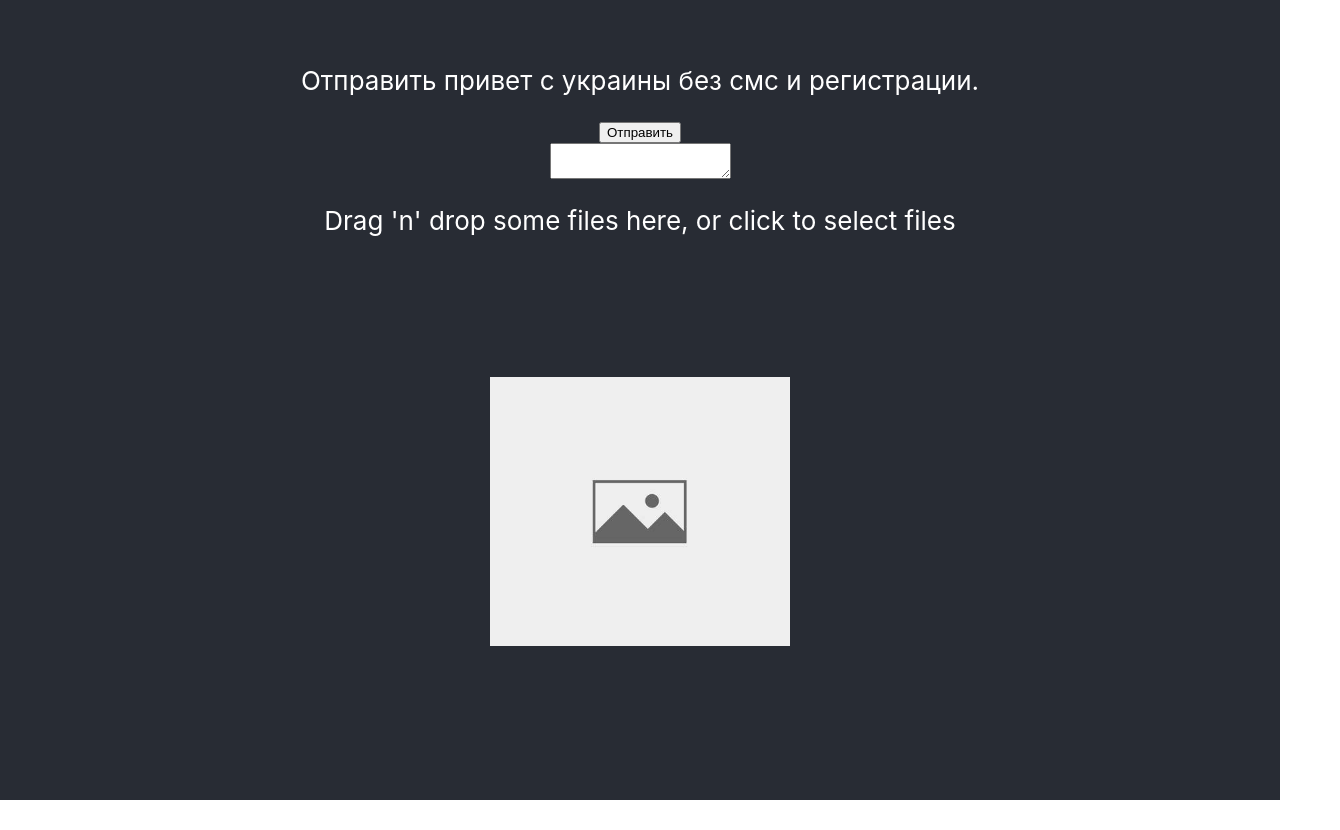
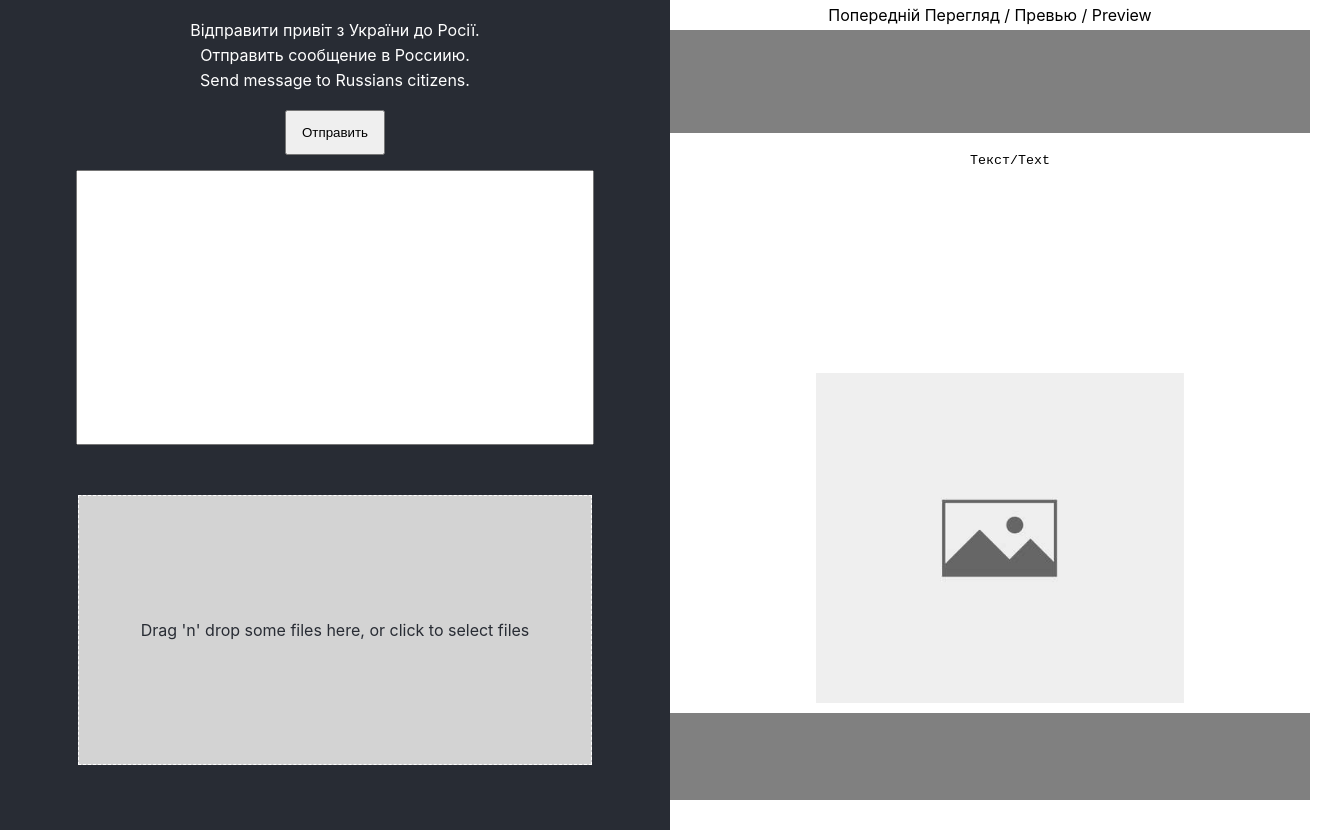
Before and after one commit to Legionses/hi-rus, a React (Create React App) app in the folder front/: page / in a window 1280 px wide. Shown: the whole page, 1340 px wide, since content can reach past the window. Before the commit the page ends 800 px from the top, so only its background shows below. Built offline with nearby package versions, Linux system fonts and the light colour scheme.

Commit message:
refactors layouts

```diff
--- a/front/public/index.html
+++ b/front/public/index.html
@@ -24,7 +24,7 @@
       work correctly both with client-side routing and a non-root public URL.
       Learn how to configure a non-root public URL by running `npm run build`.
     -->
-    <title>React App</title>
+    <title>Say Hi by Ukrainians</title>
   </head>
   <body>
     <noscript>You need to enable JavaScript to run this app.</noscript>
--- a/front/src/App.css
+++ b/front/src/App.css
@@ -1,44 +1,97 @@
 .App {
+  min-height: 100vh;
+  width: 100vw;
+  display: flex;
+  color: white;
+}
+
+.uploadZone {
+  display: flex;
+  align-items: center;
+  justify-content: center;
+  border: 1px dashed white;
+  background: lightgrey;
+  width: 80%;
+  height: 300px;
+  color: #282c34;
+  margin:  50px auto;
+}
+
+
+.config,
+.preview {
+  width: 50vw;
+  height: 100vh;
+  flex-shrink: 0;
+}
+
+.config {
+  padding: 15px;
+  display: flex;
+  flex-direction: column;
+  background-color: #282c34;
+}
+
+.configSubmit {
+  width: 100px;
+  height: 50px;
+  margin: 15px auto;
+}
+
+.configTitles p {
+  margin: 5px;
   text-align: center;
 }
 
-.App-logo {
-  height: 40vmin;
-  pointer-events: none;
+.configText {
+  color: #282c34;
+  width: 80%;
+  height: 300px;
+  margin: 0 auto;
+  resize: none;
 }
 
-@media (prefers-reduced-motion: no-preference) {
-  .App-logo {
-    animation: App-logo-spin infinite 20s linear;
-  }
+.preview {
+  display: flex;
+  flex-direction: column;
+  background-color: grey;
 }
 
-.App-header {
-  background-color: #282c34;
-  min-height: 100vh;
+.previewTitle {
+  display: flex;
+  justify-content: center;
+  align-items: center;
+  color: black;
+  background: white;
+  margin-top: 0;
+  text-align: center;
+  height: 30px;
+}
+
+.previewImg {
+  width: 90%;
+  height: 59%;
+  object-fit: contain;
+  margin: 0 auto;
+  display: block;
+}
+
+.previewMail {
+  background: white;
+  height: 70%;
+  width: 100%;
+  margin: auto 0;
   display: flex;
   flex-direction: column;
-  align-items: center;
-  justify-content: center;
-  font-size: calc(10px + 2vmin);
-  color: white;
+  padding: 10px;
 }
 
-.App-link {
-  color: #61dafb;
+.previewText {
+  text-align: center;
+  width: 100%;
+  height: 39%;
+  color: black;
+  resize: none;
+  border: none;
+  padding: 10px;
 }
-
-@keyframes App-logo-spin {
-  from {
-    transform: rotate(0deg);
-  }
-  to {
-    transform: rotate(360deg);
-  }
-}
-
-.imgPreview {
-  width: 300px;
-  height: 500px;
-  object-fit: contain;
-}
--- a/front/src/App.js
+++ b/front/src/App.js
@@ -24,8 +24,6 @@ function App() {
 
   const submitData = () => {
     const file = fileRef.current;
-    console.log('file', file)
-    console.log('text', text)
     if (!fileRef || !text.length) return;
 
     const formData = new FormData();
@@ -36,16 +34,20 @@ function App() {
     console.log(formData)
   }
 
-  const changeText = ({target: {value}}) => setText(value)
+  const changeText = ({target: {value}}) => setText(value);
+
   return (
     <div className="App">
-      <header className="App-header">
-        <p>
-          Отправить привет с украины без смс и регистрации.
-        </p>
-        <button onClick={submitData}>Отправить</button>
-        <textarea value={text} onChange={changeText}/>
-        <div {...getRootProps()}>
+        <section className="config">
+            <div className="configTitles">
+                <p>Відправити привіт з України до Росії.</p>
+                <p>Отправить сообщение в Россиию.</p>
+                <p>Send message to Russians citizens.</p>
+            </div>
+
+            <button className='configSubmit' onClick={submitData}>Отправить</button>
+            <textarea className="configText" value={text} onChange={changeText} maxLength="350"/>
+            <div {...getRootProps()} className='uploadZone'>
                 <input {...getInputProps()}/>
                 {
                     isDragActive ?
@@ -53,8 +55,15 @@ function App() {
                         <p>Drag 'n' drop some files here, or click to select files</p>
                 }
             </div>
-        <img ref={img} className="imgPreview" src={noImg} alt=""/>
-      </header>
+        </section>
+        <section className="preview">
+            <p className='previewTitle'>Попередній Перегляд / Превью / Preview</p>
+            <div className="previewMail">
+                <textarea className="previewText" value={text || "Текст/Text"} readOnly/>
+                <img ref={img} className="previewImg" src={noImg} alt=""/>
+            </div>
+        </section>
+
     </div>
   );
 }
--- a/front/src/index.css
+++ b/front/src/index.css
@@ -1,5 +1,8 @@
 body {
   margin: 0;
+  padding: 0;
+  width: 100vw;
+  height: 100vh;
   font-family: -apple-system, BlinkMacSystemFont, 'Segoe UI', 'Roboto', 'Oxygen',
     'Ubuntu', 'Cantarell', 'Fira Sans', 'Droid Sans', 'Helvetica Neue',
     sans-serif;
@@ -11,3 +14,8 @@ code {
   font-family: source-code-pro, Menlo, Monaco, Consolas, 'Courier New',
     monospace;
 }
+
+#root {
+  width: 100%;
+  height: 100%;
+}
```
Lines whose indentation alone changed are shown as unchanged.
